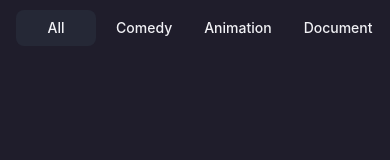
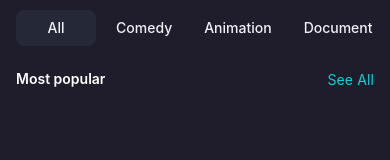
Before and after one commit to ItzVakko/Cinemax-Movie-App-IOS, a React Native app: screen /Home in a window 390 px wide. Shown: the part 161-321 px from the top of the page. Built offline with nearby package versions, Linux system fonts and the light colour scheme.

Commit message:
Added api service

```diff
--- a/app/components/Movies/Movies.js
+++ b/app/components/Movies/Movies.js
@@ -1,10 +1,19 @@
-import { Text, View } from "react-native";
+import { Pressable, Text, View } from "react-native";
 import React from "react";
 
 const Movies = () => {
   return (
-    <View>
-      <Text>Movies</Text>
+    <View className="px-4 mt-6">
+      <View className="flex-row justify-between">
+        <Text className="text-4 text-white font-semibold mb-3.5">
+          Most popular
+        </Text>
+        <Pressable>
+          <Text className="text-sm text-primary-blueAccent tracking-[0.12px]">
+            See All
+          </Text>
+        </Pressable>
+      </View>
     </View>
   );
 };
--- a/app/tabs/Home.js
+++ b/app/tabs/Home.js
@@ -4,6 +4,7 @@ import Avatar from "../../assets/images/avatar.png";
 import HeartIcon from "../../assets/icons/HeartIcon.js";
 import SearchBar from "../components/SearchBar/SearchBar.js";
 import Categories from "../components/Categories/Categories.js";
+import Movies from "../components/Movies/Movies.js";
 
 const Home = () => {
   return (
@@ -34,6 +35,8 @@ const Home = () => {
         Categories
       </Text>
       <Categories />
+
+      <Movies />
     </ScrollView>
   );
 };
```
Also changed, not shown: services/api.js (added, +27 -0 lines), 1 other file (tests, documents, lock files or other folders).
